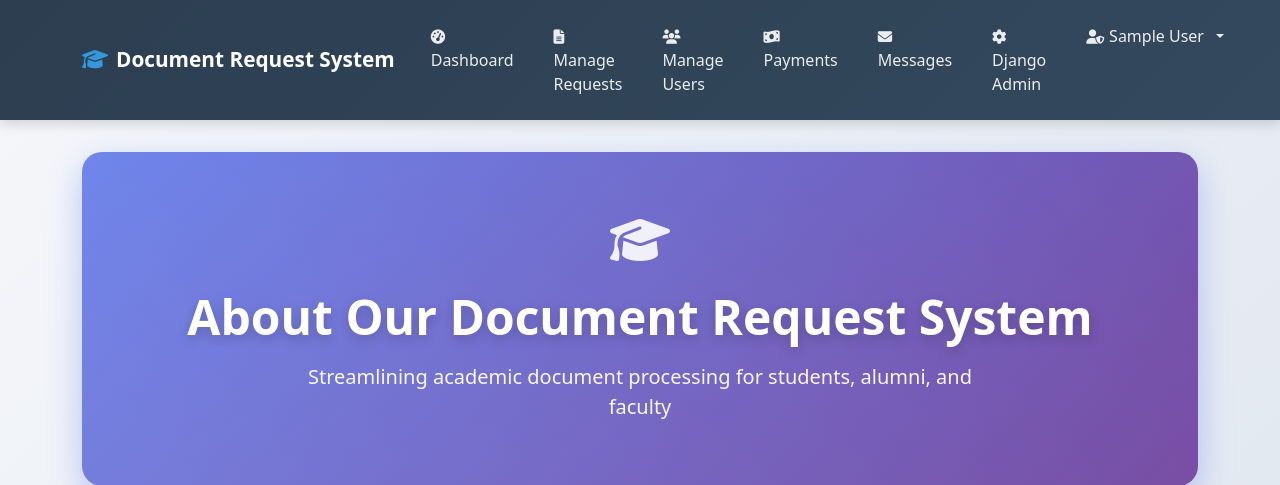
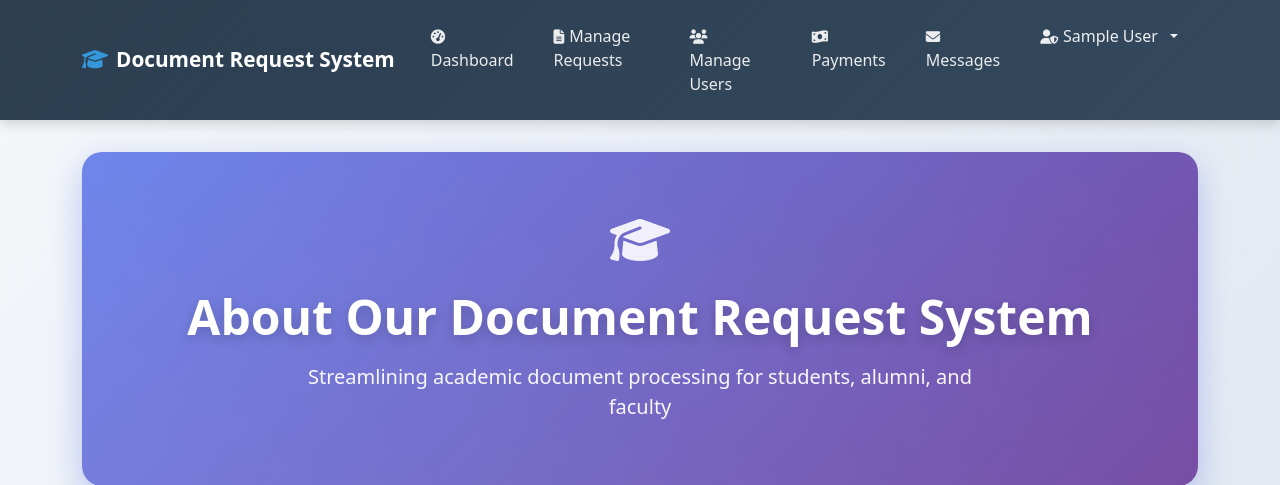
Before and after one commit to deybii/document-request-system, a Django app: page /about/ in a window 1280 px wide. Shown: the top 485 px of the page. Run offline with Django 5.2, Linux system fonts and the light colour scheme; the visitor is signed in with stand-in values (Sample User, id 1).

Commit message:
delete django nav for admin

```diff
--- a/docrequest/templates/base.html
+++ b/docrequest/templates/base.html
@@ -309,11 +309,6 @@
                                 <i class="fas fa-envelope"></i>Messages
                             </a>
                         </li>
-                        <li class="nav-item">
-                            <a class="nav-link" href="/admin/" target="_blank">
-                                <i class="fas fa-cog"></i>Django Admin
-                            </a>
-                        </li>
                         <li class="nav-item dropdown">
                             <a class="nav-link dropdown-toggle" href="#" id="adminDropdown" role="button" data-bs-toggle="dropdown" aria-expanded="false">
                                 <i class="fas fa-user-shield"></i>{{ user.get_full_name|default:user.username }}
```
